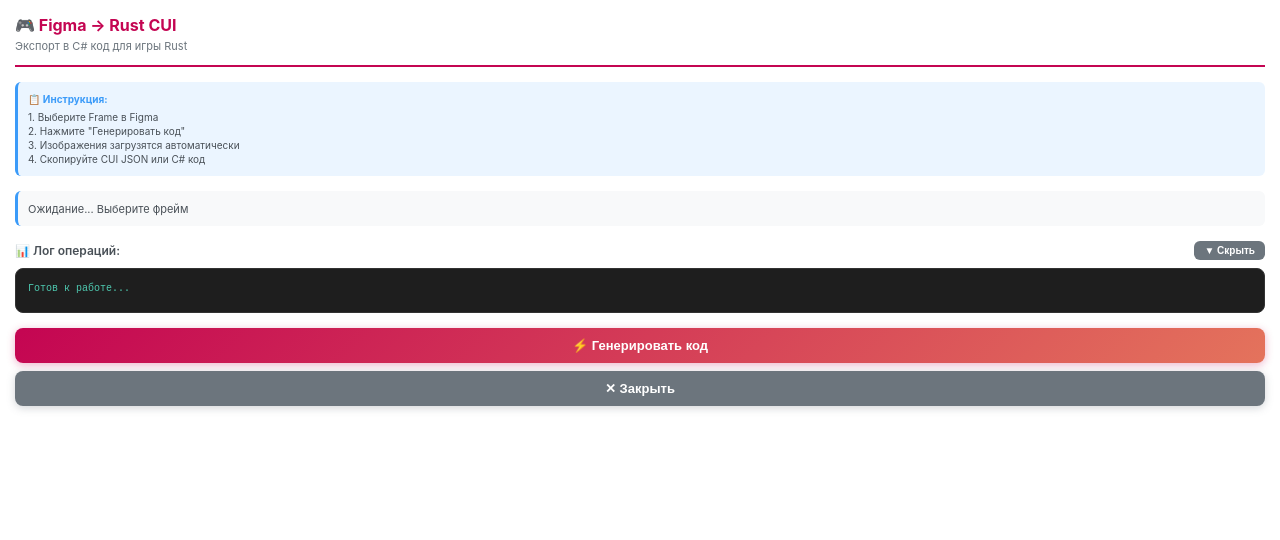
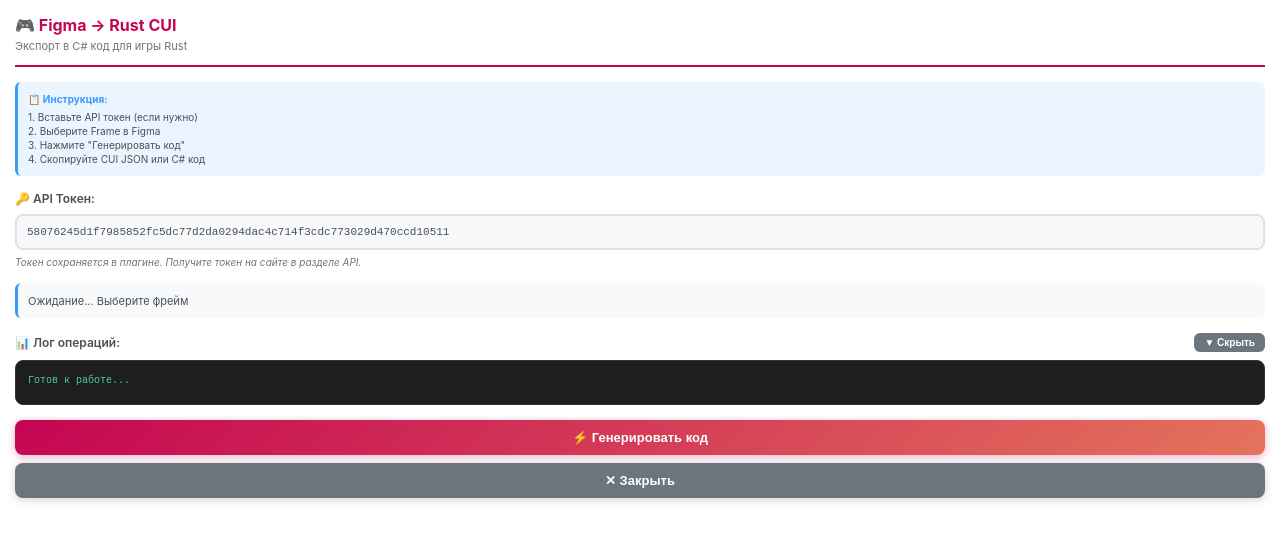
Before and after one commit to toptopop1802-boop/TimeWeb, a plain HTML site: page figma-plugin/ui.html in a window 1280 px wide. Drawn offline with Linux system fonts and the light colour scheme.

Commit message:
feat: add API token input in Figma plugin, fix database error handling

```diff
--- a/figma-plugin/ui.html
+++ b/figma-plugin/ui.html
@@ -280,6 +280,31 @@
     .log-window.collapsed {
       display: none;
     }
+
+    .token-input {
+      width: 100%;
+      padding: 10px;
+      border: 2px solid #dee2e6;
+      border-radius: 8px;
+      font-family: 'Courier New', monospace;
+      font-size: 11px;
+      background: #f8f9fa;
+      color: #495057;
+      transition: all 0.2s;
+    }
+
+    .token-input:focus {
+      outline: none;
+      border-color: #c40552;
+      background: white;
+    }
+
+    .token-hint {
+      font-size: 10px;
+      color: #6c757d;
+      margin-top: 6px;
+      font-style: italic;
+    }
   </style>
 </head>
 <body>
@@ -291,11 +316,24 @@
   <div class="section">
     <div class="info-box">
       <strong>📋 Инструкция:</strong>
-      1. Выберите Frame в Figma<br>
-      2. Нажмите "Генерировать код"<br>
-      3. Изображения загрузятся автоматически<br>
+      1. Вставьте API токен (если нужно)<br>
+      2. Выберите Frame в Figma<br>
+      3. Нажмите "Генерировать код"<br>
       4. Скопируйте CUI JSON или C# код
     </div>
+  </div>
+
+  <!-- API Token Input -->
+  <div class="section">
+    <div class="section-title">🔑 API Токен:</div>
+    <input
+      type="text"
+      id="api-token"
+      class="token-input"
+      placeholder="Вставьте ваш API токен"
+      value="58076245d1f7985852fc5dc77d2da0294dac4c714f3cdc773029d470ccd10511"
+    />
+    <div class="token-hint">Токен сохраняется в плагине. Получите токен на сайте в разделе API.</div>
   </div>
 
   <div class="section">
@@ -351,11 +389,20 @@
       btn.disabled = true;
       btn.textContent = '⏳ Генерация...';
 
+      const apiToken = document.getElementById('api-token').value.trim();
+
+      if (!apiToken) {
+        alert('⚠️ Введите API токен!');
+        btn.disabled = false;
+        btn.textContent = '⚡ Генерировать код';
+        return;
+      }
+
       document.getElementById('code-output').classList.remove('visible');
       clearLog();
       addLog('🚀 Начинаю генерацию...', 'info');
 
-      parent.postMessage({ pluginMessage: { type: 'generate-code' } }, '*');
+      parent.postMessage({ pluginMessage: { type: 'generate-code', apiToken } }, '*');
     }
 
     function cancel() {
```
Also changed, not shown: dashboard/auth-routes.js (+11 -2 lines), figma-plugin/code.js (+12 -5 lines).
